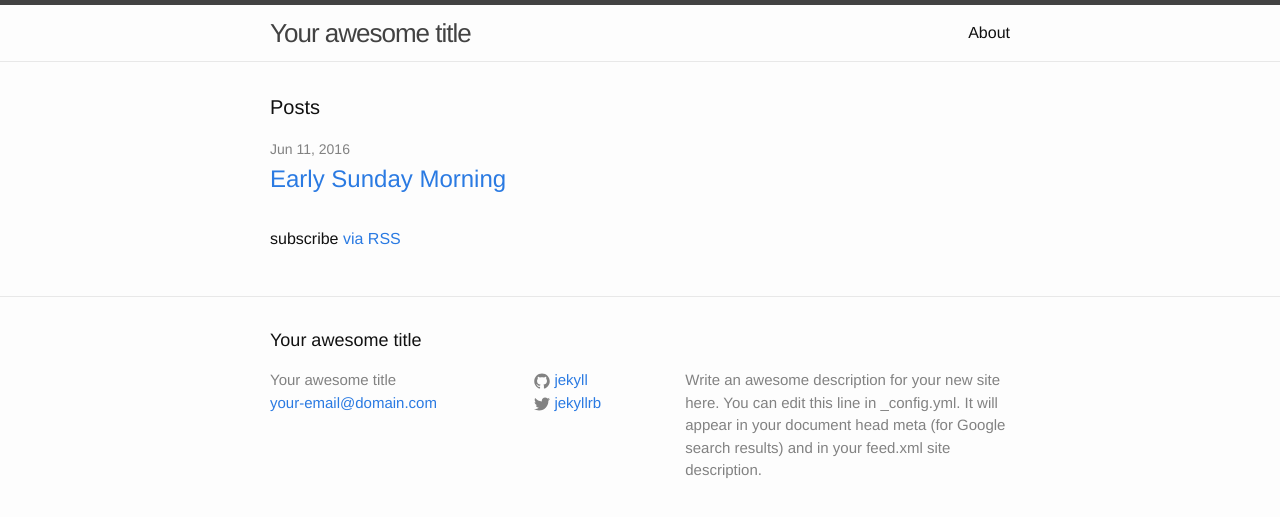
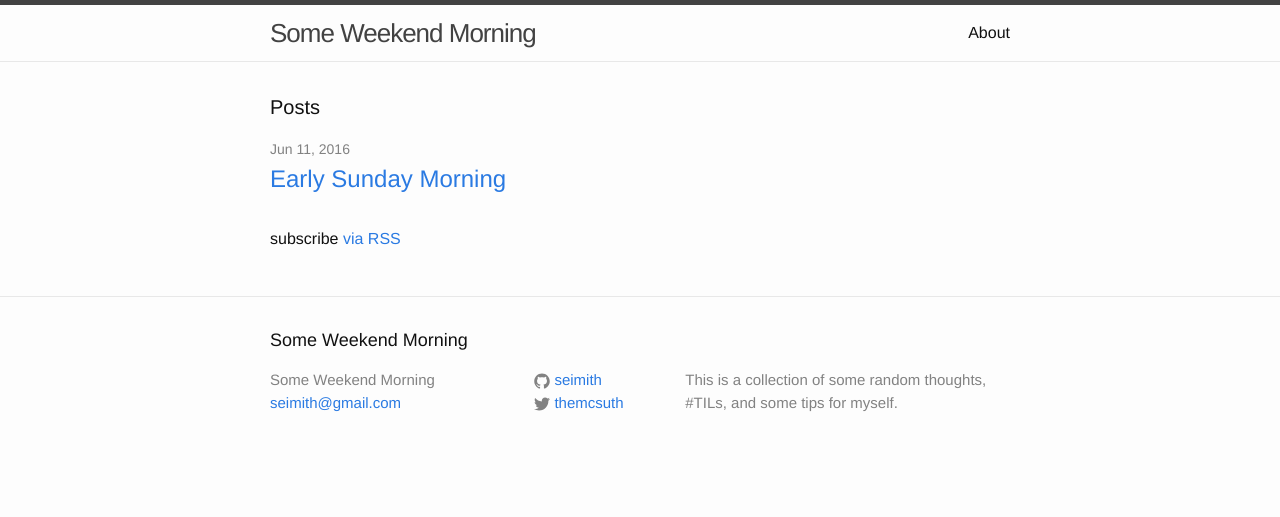
Before and after one commit to seimith/seimith.github.io, a Jekyll site: the page built from index.html, in a window 1280 px wide. Shown: the top 517 px of the page. Built offline with Jekyll 4.4.1, drawn with Linux system fonts in a browser that asks for light colours.

Commit message:
Update _config and template.md

```diff
--- a/_config.yml
+++ b/_config.yml
@@ -6,16 +6,14 @@
 # 'jekyll serve'. If you change this file, please restart the server process.
 
 # Site settings
-title: Your awesome title
-email: your-email@domain.com
+title: Some Weekend Morning
+email: seimith@gmail.com
 description: > # this means to ignore newlines until "baseurl:"
-  Write an awesome description for your new site here. You can edit this
-  line in _config.yml. It will appear in your document head meta (for
-  Google search results) and in your feed.xml site description.
+  This is a collection of some random thoughts, #TILs, and some tips for myself.
 baseurl: "" # the subpath of your site, e.g. /blog
 url: "http://yourdomain.com" # the base hostname & protocol for your site
-twitter_username: jekyllrb
-github_username:  jekyll
+twitter_username: themcsuth
+github_username:  seimith
 
 # Build settings
 markdown: kramdown
```
Also changed, not shown: 4 other files.
